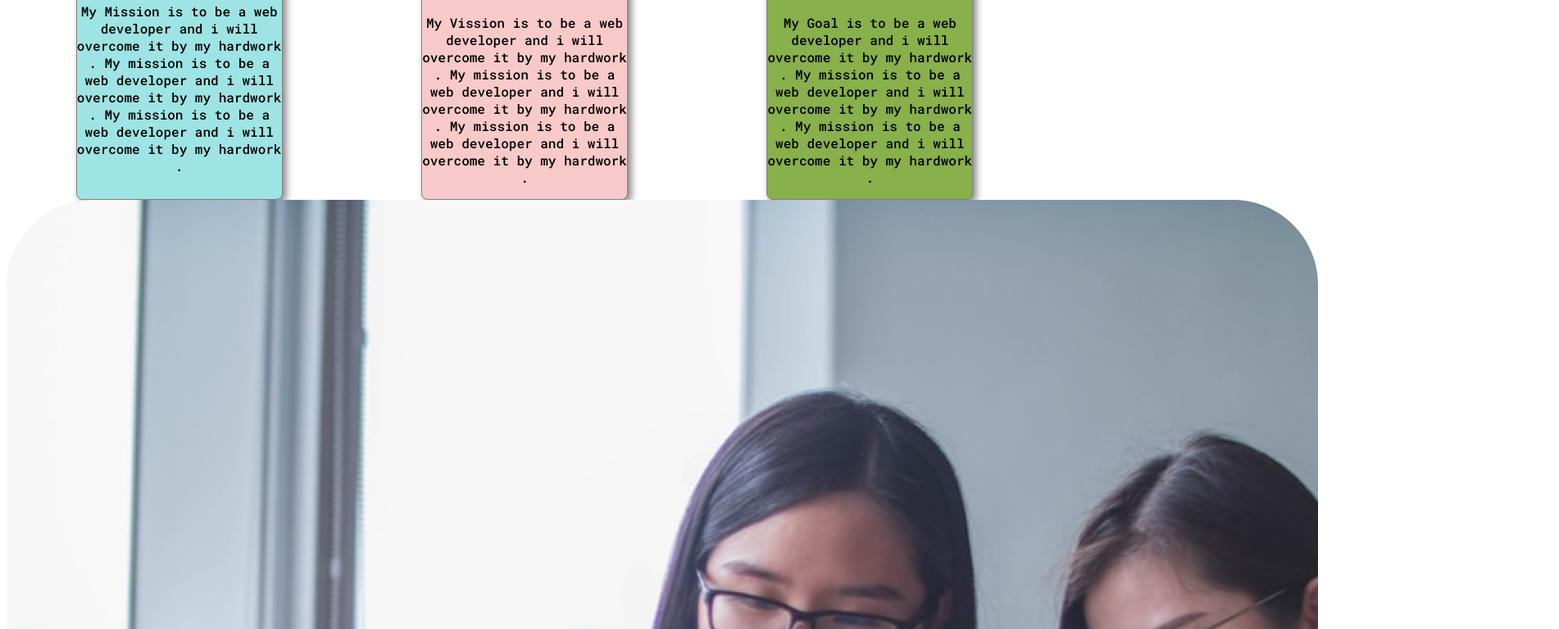
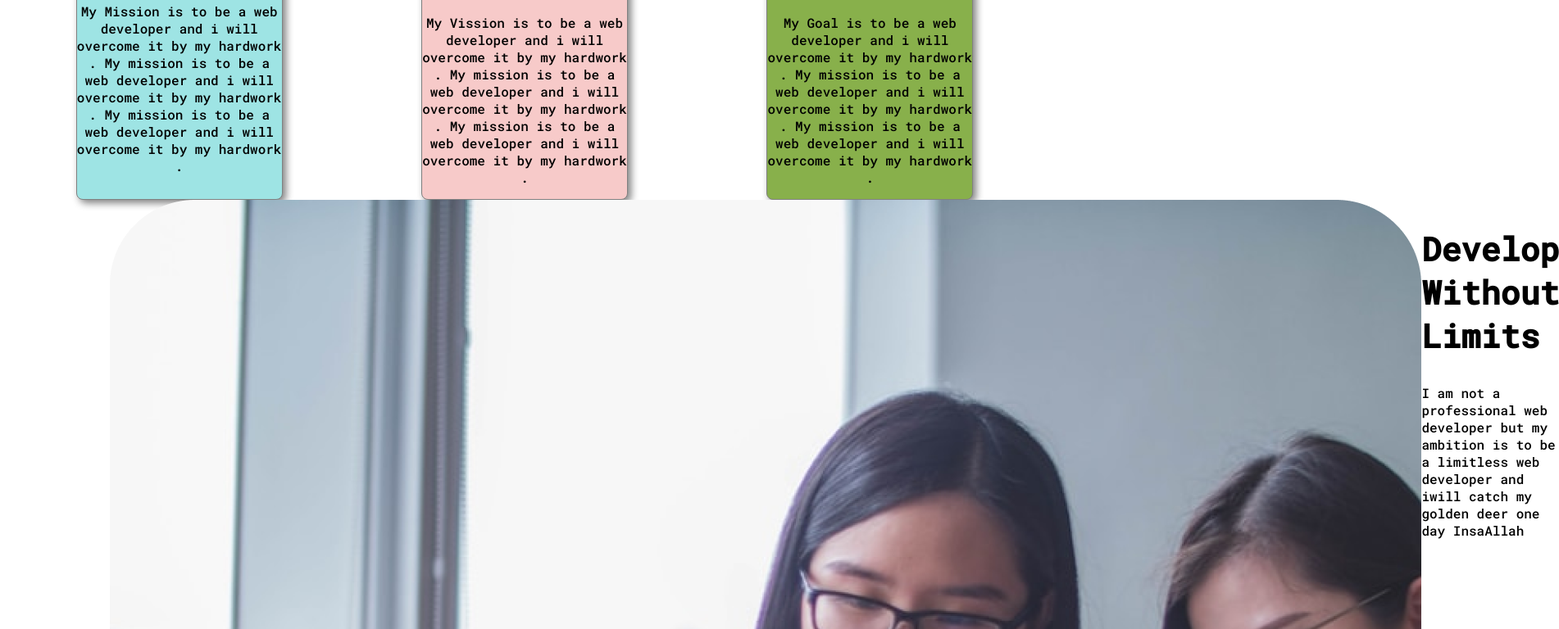
Before and after one commit to hassanhakimul/hakimul-devo, a plain HTML site: page index.html in a window 1280 px wide. Shown: the part 1116-1884 px from the top of the page at 82% size, 1902 px wide, since content can reach past the window. Drawn offline with Linux system fonts and the light colour scheme.

Commit message:
changed added

```diff
--- a/index.html
+++ b/index.html
@@ -58,7 +58,7 @@
         </div>
         </div>
       </section>
-      <section>
+      <section class="section-type" >
           <div>
 <img src="images/pictures/coding.png" alt="">
           </div>
```
